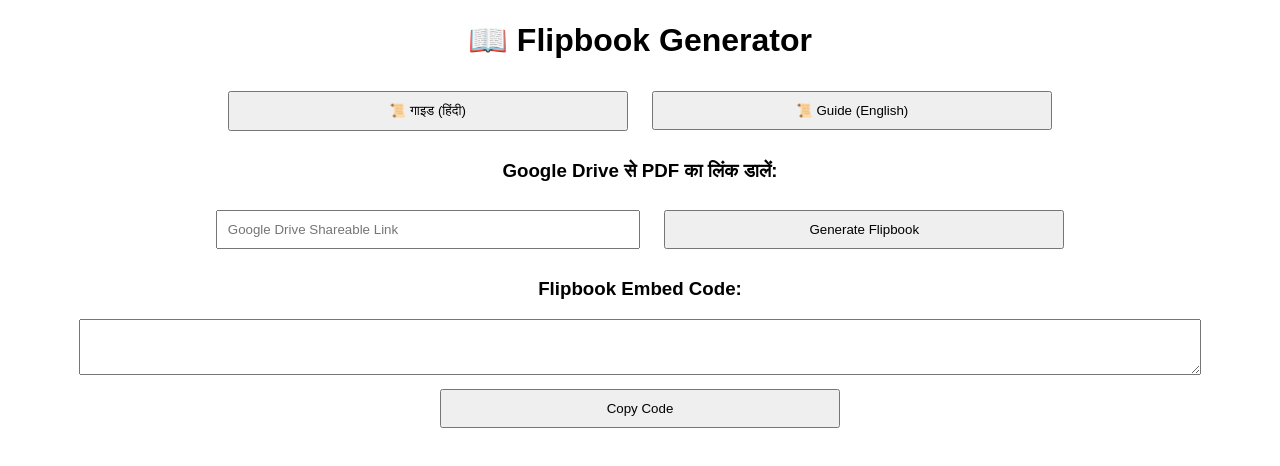
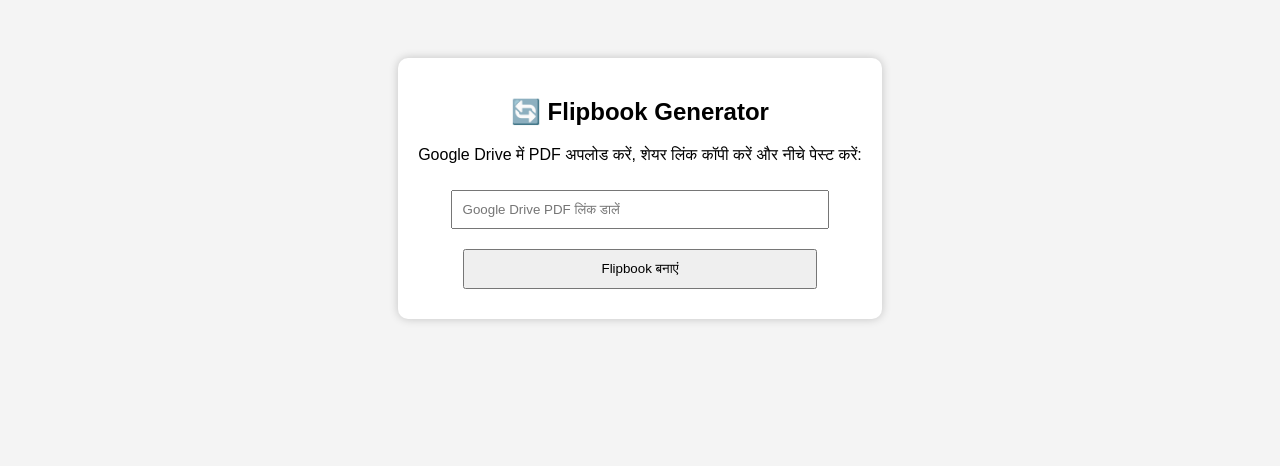
Before and after one commit to softedge12/sarkarifileflipbook, a plain HTML site: page index.html in a window 1280 px wide. Drawn offline with Linux system fonts and the light colour scheme.

Commit message:
Update index.html

```diff
--- a/index.html
+++ b/index.html
@@ -1,29 +1,31 @@
 <!DOCTYPE html>
-<html lang="hi">
+<html lang="en">
 <head>
     <meta charset="UTF-8">
     <meta name="viewport" content="width=device-width, initial-scale=1.0">
     <title>Flipbook Generator</title>
     <style>
-        body { font-family: Arial, sans-serif; text-align: center; margin: 20px; }
-        input, button { padding: 10px; margin: 10px; width: 80%; max-width: 400px; }
-        #iframeCode { width: 90%; height: 50px; }
+        body { text-align: center; font-family: Arial, sans-serif; background: #f4f4f4; }
+        .container { margin-top: 50px; padding: 20px; background: white; display: inline-block; border-radius: 10px; box-shadow: 0px 0px 10px rgba(0, 0, 0, 0.2); }
+        input, button { padding: 10px; margin: 10px; width: 80%; }
+        .output { margin-top: 20px; }
+        textarea { width: 90%; height: 60px; }
     </style>
 </head>
 <body>
 
-    <h1>📖 Flipbook Generator</h1>
+    <div class="container">
+        <h2>🔄 Flipbook Generator</h2>
+        <p>Google Drive में PDF अपलोड करें, शेयर लिंक कॉपी करें और नीचे पेस्ट करें:</p>
+        <input type="text" id="gdriveLink" placeholder="Google Drive PDF लिंक डालें">
+        <button onclick="generateFlipbook()">Flipbook बनाएं</button>
 
-    <button onclick="showGuide('hi')">📜 गाइड (हिंदी)</button>
-    <button onclick="showGuide('en')">📜 Guide (English)</button>
-
-    <h3>Google Drive से PDF का लिंक डालें:</h3>
-    <input type="text" id="driveLink" placeholder="Google Drive Shareable Link">
-    <button onclick="generateFlipbook()">Generate Flipbook</button>
-
-    <h3>Flipbook Embed Code:</h3>
-    <textarea id="iframeCode" readonly></textarea>
-    <button onclick="copyCode()">Copy Code</button>
+        <div class="output" id="flipbookOutput" style="display: none;">
+            <h3>🎯 Flipbook लिंक:</h3>
+            <textarea id="flipbookURL" readonly></textarea>
+            <button onclick="copyToClipboard()">📋 Copy करें</button>
+        </div>
+    </div>
 
     <script>
         function extractFileID(url) {
@@ -31,35 +33,24 @@
             return match ? match[0] : null;
         }
 
-       function generateFlipbook() {
-    let driveLink = document.getElementById("driveLink").value;
-    let fileID = extractFileID(driveLink);
+        function generateFlipbook() {
+            let url = document.getElementById("gdriveLink").value;
+            let fileID = extractFileID(url);
 
-    if (!fileID) {
-        alert("❌ कृपया सही Google Drive लिंक डालें!");
-        return;
-    }
-
-  let flipbookURL = `https://drive.google.com/file/d/${fileID}/preview`;
-
-
-
-    document.getElementById("iframeCode").value = `<iframe src="${flipbookURL}" width="800" height="600"></iframe>\n<!-- Powered by https://www.sarkarifile.com -->`;
-}
-
-        function copyCode() {
-            let iframeCode = document.getElementById("iframeCode");
-            iframeCode.select();
-            document.execCommand("copy");
-            alert("✅ Code copied!");
+            if (fileID) {
+                let flipbookURL = `https://softedge12.github.io/sarkarifileflipbook/flipbook.html?fileID=${fileID}`;
+                document.getElementById("flipbookURL").value = `<iframe src="${flipbookURL}" width="900" height="600"></iframe>`;
+                document.getElementById("flipbookOutput").style.display = "block";
+            } else {
+                alert("⛔ कृपया सही Google Drive लिंक डालें!");
+            }
         }
 
-        function showGuide(lang) {
-            let guideText = lang === 'hi' ?
-                "1️⃣ Google Drive पर PDF अपलोड करें।\n2️⃣ उस पर राइट क्लिक करें और 'Get Link' चुनें।\n3️⃣ लिंक को 'Anyone with the link' में बदलें।\n4️⃣ यहां लिंक पेस्ट करें और 'Generate' दबाएं।" :
-                "1️⃣ Upload PDF to Google Drive.\n2️⃣ Right-click and select 'Get Link'.\n3️⃣ Change it to 'Anyone with the link'.\n4️⃣ Paste link here and press 'Generate'.";
-
-            alert(guideText);
+        function copyToClipboard() {
+            let copyText = document.getElementById("flipbookURL");
+            copyText.select();
+            document.execCommand("copy");
+            alert("✅ Flipbook लिंक कॉपी हो गया!");
         }
     </script>
 
```
